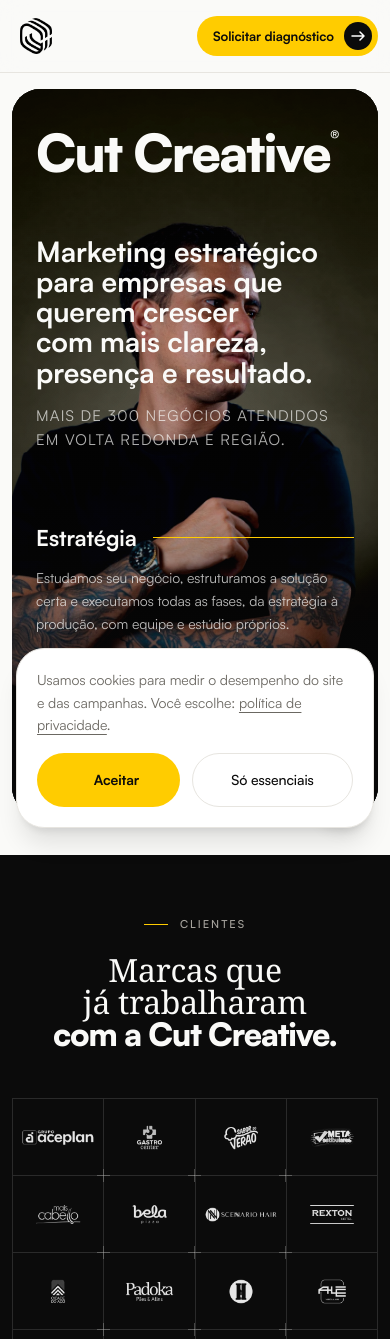
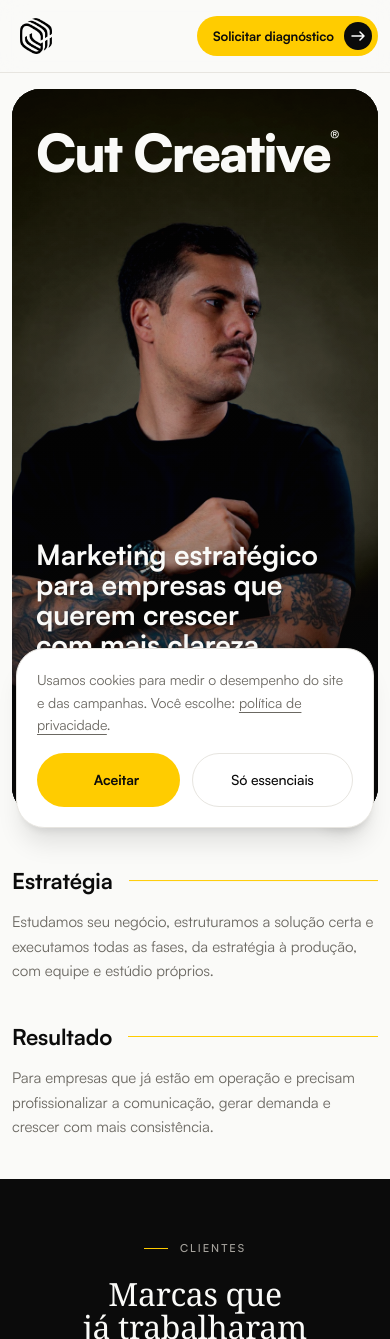
Before and after one commit to barbosarenan7/landingpagecutt, a React (Vite) app: page / in a window 390 px wide. Shown: the top 1339 px of the page. Built offline with nearby package versions, Linux system fonts and the light colour scheme.

Commit message:
Hero mobile: texto principal desce para o pé da foto, Estratégia e Resultado saem para a área clara

```diff
--- a/src/components/Hero.tsx
+++ b/src/components/Hero.tsx
@@ -113,7 +113,10 @@
                 </Reveal>
               </div>
 
-              <div className="grid grid-cols-1 gap-8 sm:grid-cols-2 lg:col-span-6 lg:pl-10">
+              {/* No celular estas duas colunas saem do card e vão para a área
+                  clara, logo abaixo — assim a foto fica só com o wordmark no
+                  topo e o texto principal no pé. De lg pra cima, nada muda. */}
+              <div className="hidden gap-8 sm:grid-cols-2 lg:col-span-6 lg:grid lg:grid-cols-2 lg:pl-10">
                 <Reveal delay={260}>
                   <h2 className="flex items-center gap-4 text-[22px] font-bold">
                     {h.col1Titulo}
@@ -136,6 +139,28 @@
             </div>
           </div>
         </div>
+
+        {/* ===== celular: Estratégia e Resultado na área clara =====
+            Mesmo conteúdo das colunas do card, agora sobre o off-white:
+            título forte com a régua no acento e texto na cor secundária
+            da seção. Some a partir de lg, onde eles voltam para dentro
+            da foto. */}
+        <div className="mt-12 grid gap-9 sm:grid-cols-2 sm:gap-8 lg:hidden">
+          <Reveal>
+            <h2 className="flex items-center gap-4 text-[22px] font-bold">
+              {h.col1Titulo}
+              <span className="h-px min-w-8 flex-1 bg-accent" aria-hidden />
+            </h2>
+            <p className="text-2nd mt-3 text-[15px] leading-relaxed">{h.col1Texto}</p>
+          </Reveal>
+          <Reveal delay={90}>
+            <h2 className="flex items-center gap-4 text-[22px] font-bold">
+              {h.col2Titulo}
+              <span className="h-px min-w-8 flex-1 bg-accent" aria-hidden />
+            </h2>
+            <p className="text-2nd mt-3 text-[15px] leading-relaxed">{h.col2Texto}</p>
+          </Reveal>
+        </div>
       </div>
     </section>
   );
```
